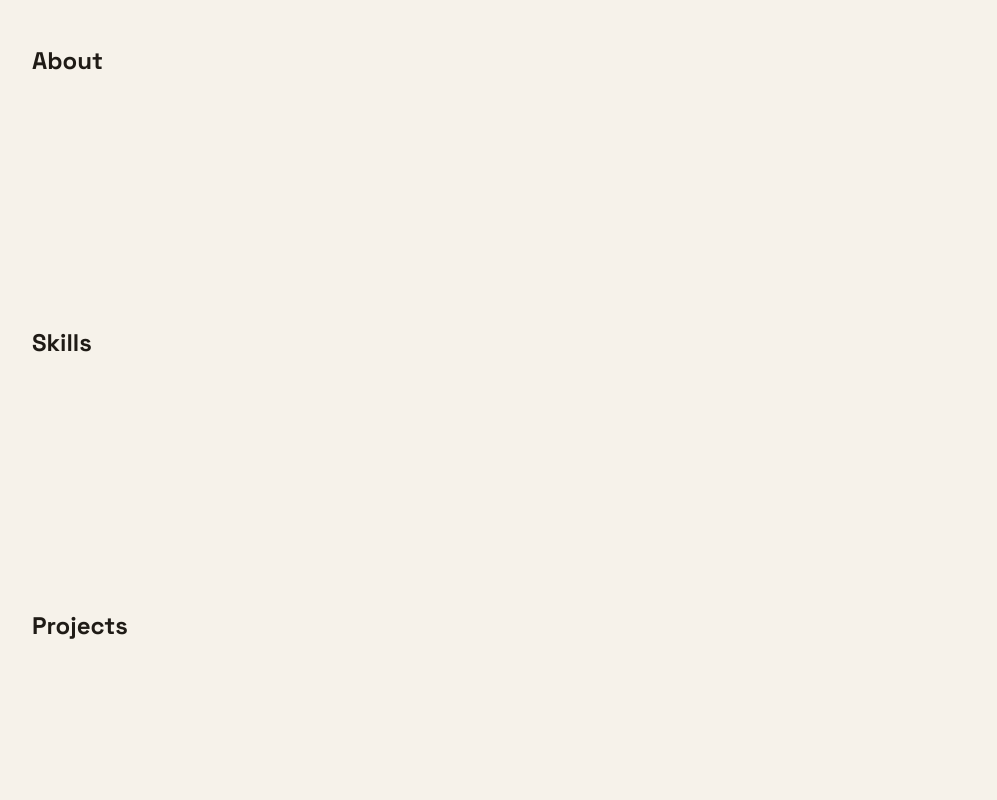
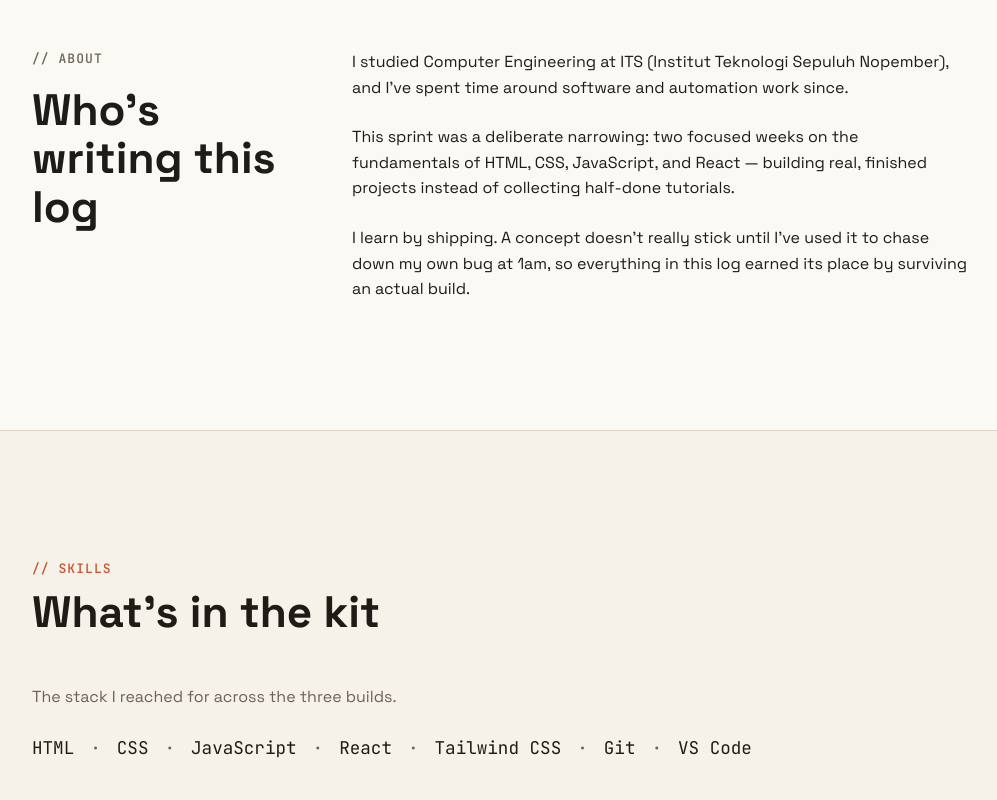
Before and after one commit to EevnxyEgo/kada-portfolio, a React (Vite) app: page / in a window 1280 px wide. Shown: the part 880-1680 px from the top of the page, without its empty margins (96-1093 px from the left). Built offline with nearby package versions, Linux system fonts and the light colour scheme.

Commit message:
feat: build about and skills sections

```diff
--- /dev/null
+++ b/src/components/About.css
@@ -0,0 +1,37 @@
+/* About — asymmetric: a narrow heading column (sticky on desktop, like a
+   margin note) beside a wider prose column. */
+
+.about__inner {
+  display: grid;
+  gap: var(--space-4);
+}
+
+@media (min-width: 768px) {
+  .about__inner {
+    grid-template-columns: minmax(0, 16rem) 1fr;
+    gap: var(--space-8);
+    align-items: start;
+  }
+
+  .about__aside {
+    position: sticky;
+    top: calc(var(--nav-height) + var(--space-4));
+  }
+}
+
+.about__eyebrow {
+  display: block;
+  margin-bottom: var(--space-2);
+  color: var(--color-accent);
+}
+
+.about__title {
+  font-size: var(--text-h2);
+}
+
+.about__body {
+  display: flex;
+  flex-direction: column;
+  gap: var(--space-3);
+  max-width: 60ch;
+}
--- a/src/components/About.jsx
+++ b/src/components/About.jsx
@@ -1,9 +1,37 @@
-// Stub — fleshed out in a later commit.
+import './About.css'
+
 export default function About() {
   return (
-    <section id="about" className="section" aria-labelledby="about-title">
-      <div className="container">
-        <h2 id="about-title">About</h2>
+    <section
+      id="about"
+      className="section section--raised"
+      aria-labelledby="about-title"
+    >
+      <div className="container about__inner">
+        <header className="about__aside">
+          <span className="mono-label about__eyebrow">// about</span>
+          <h2 id="about-title" className="about__title">
+            Who&rsquo;s writing this log
+          </h2>
+        </header>
+
+        <div className="about__body reveal">
+          <p>
+            I studied Computer Engineering at ITS (Institut Teknologi Sepuluh
+            Nopember), and I&rsquo;ve spent time around software and automation
+            work since.
+          </p>
+          <p>
+            This sprint was a deliberate narrowing: two focused weeks on the
+            fundamentals of HTML, CSS, JavaScript, and React — building real,
+            finished projects instead of collecting half-done tutorials.
+          </p>
+          <p>
+            I learn by shipping. A concept doesn&rsquo;t really stick until
+            I&rsquo;ve used it to chase down my own bug at 1am, so everything in
+            this log earned its place by surviving an actual build.
+          </p>
+        </div>
       </div>
     </section>
   )
--- /dev/null
+++ b/src/components/Skills.css
@@ -0,0 +1,24 @@
+/* Skills — a plain inline mono-tag list. No badges, no bars, no icon grid. */
+
+.skills__note {
+  margin-bottom: var(--space-3);
+  color: var(--color-ink-muted);
+  max-width: 50ch;
+}
+
+.skills__list {
+  display: flex;
+  flex-wrap: wrap;
+  align-items: center;
+  font-family: var(--font-mono);
+  font-size: clamp(0.95rem, 1.6vw, 1.1rem);
+  color: var(--color-ink);
+}
+
+/* middle-dot dividers between tags, drawn with a pseudo-element so the data
+   stays a clean flat array */
+.skills__item:not(:last-child)::after {
+  content: '·';
+  margin: 0 var(--space-2);
+  color: var(--color-ink-muted);
+}
--- a/src/components/Skills.jsx
+++ b/src/components/Skills.jsx
@@ -1,9 +1,28 @@
-// Stub — fleshed out in a later commit.
+import { skills } from '../data/skills'
+import './Skills.css'
+
 export default function Skills() {
   return (
     <section id="skills" className="section" aria-labelledby="skills-title">
       <div className="container">
-        <h2 id="skills-title">Skills</h2>
+        <header className="section-head">
+          <span className="mono-label section-head__eyebrow">// skills</span>
+          <h2 id="skills-title" className="section-head__title">
+            What&rsquo;s in the kit
+          </h2>
+        </header>
+
+        <p className="skills__note reveal">
+          The stack I reached for across the three builds.
+        </p>
+
+        <ul className="skills__list reveal">
+          {skills.map((skill) => (
+            <li key={skill} className="skills__item">
+              {skill}
+            </li>
+          ))}
+        </ul>
       </div>
     </section>
   )
```
